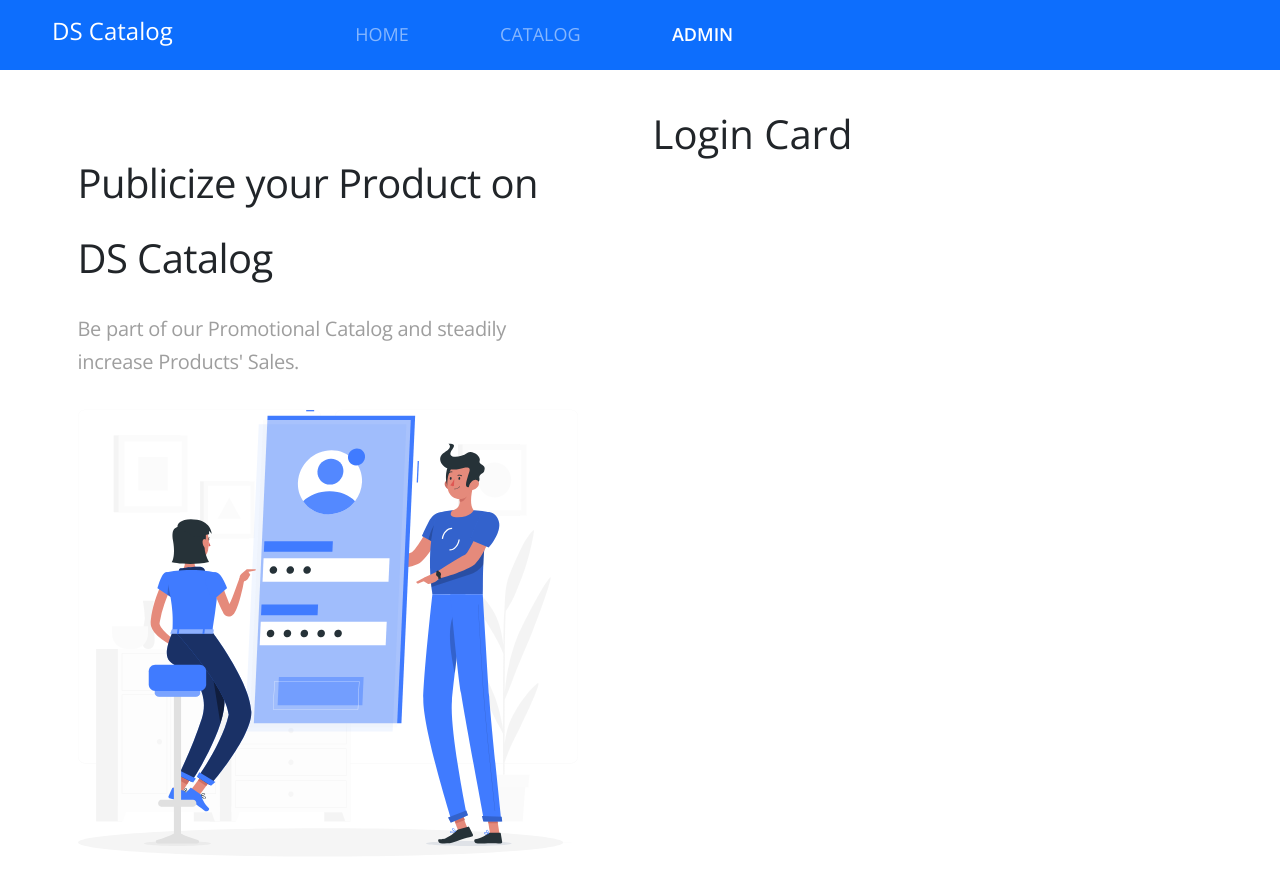
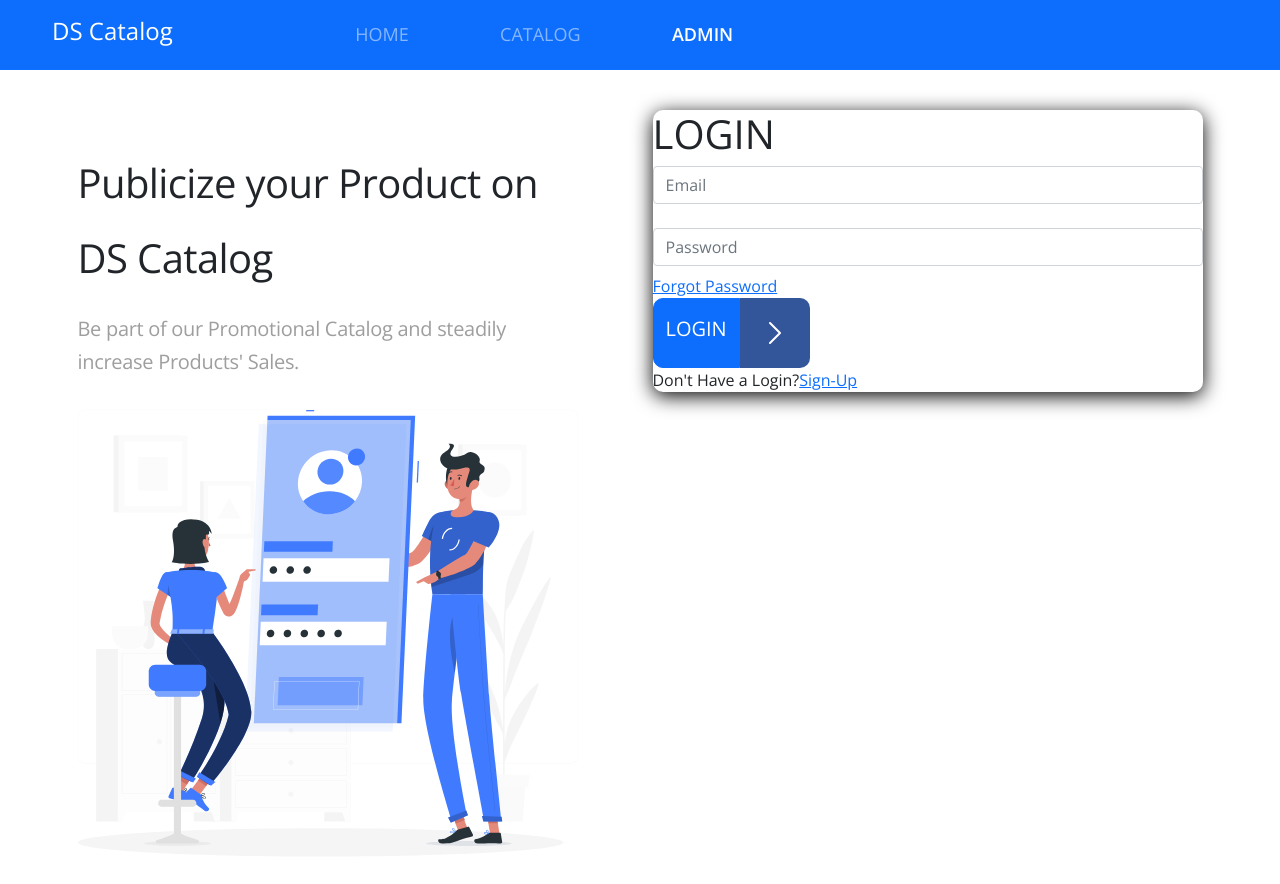
Before and after one commit to CarlosLaurine/Complete-DS-Catalog-App, a React (Create React App) app in the folder frontend-web/: page /admin/auth/login in a window 1280 px wide. Shown: the top 884 px of the page. Built offline with nearby package versions, Linux system fonts and the light colour scheme; no server answers.

Commit message:
Sub-Route Login's TSX Created and Implemented at Admin's Sub-Route Auth

```diff
--- /dev/null
+++ b/frontend-web/src/pages/Admin/Auth/Login/index.tsx
@@ -0,0 +1,44 @@
+import ButtonIcon from 'components/ButtonIcon';
+import { Link } from 'react-router-dom';
+
+import './style.css';
+
+const Login = () => {
+  return (
+    <div className="login-card base-card">
+      <h1>LOGIN</h1>
+      <form>
+        <div className="mb-4">
+          <input
+            type="text"
+            className="base-input form-control"
+            placeholder="Email"
+            name="username"
+          />
+        </div>
+        <div className="mb-2">
+          <input
+            type="password"
+            className="base-input form-control"
+            placeholder="Password"
+            name="password"
+          />
+        </div>
+        <Link to="/admin/auth/recover" className="login-link-recover">
+          Forgot Password
+        </Link>
+        <div className="login-submit">
+          <ButtonIcon txt="LOGIN" />
+        </div>
+        <div className="signup-container">
+          <span className="not-registered">Don't Have a Login?</span>
+          <Link to="/admin/auth/register" className="login-link-register">
+            Sign-Up
+          </Link>
+        </div>
+      </form>
+    </div>
+  );
+};
+
+export default Login;
--- a/frontend-web/src/pages/Admin/Auth/index.tsx
+++ b/frontend-web/src/pages/Admin/Auth/index.tsx
@@ -1,6 +1,7 @@
 import './style.css';
 import { Route, Switch } from 'react-router-dom';
 import { ReactComponent as BannerImg } from 'assets/images/auth-banner-img.svg';
+import Login from './Login';
 
 const Auth = () => {
   return (
@@ -16,7 +17,7 @@
       <div className="auth-form-container">
         <Switch>
           <Route path="/admin/auth/login">
-            <h1>Login Card</h1>
+            <Login />
           </Route>
           <Route path="/admin/auth/signup">
             <h1>Signup Card</h1>
```
Also changed, not shown: frontend-web/src/pages/Admin/Auth/Login/style.css (added).
